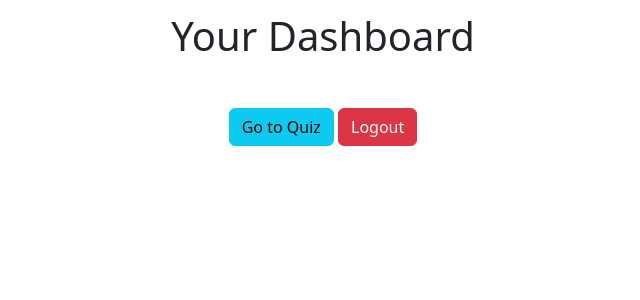
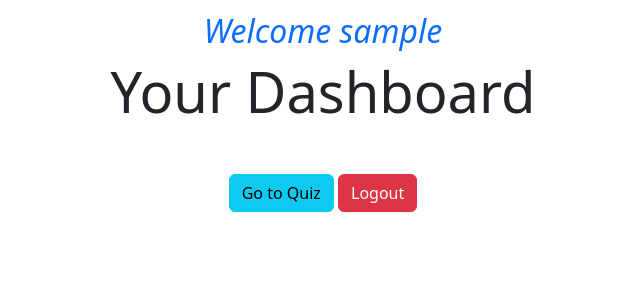
Before and after one commit to Francis-7/fullstack_portfolio_project, a Django app: template quizProject/quizApp/templates/quizApp/dashboard.html in a window 1280 px wide. Shown: the part 64-364 px from the top of the page, without its empty margins (317-957 px from the left). Run offline with Django 5.2, Linux system fonts and the light colour scheme; the template is opened without the code that fills it: values that come from a table or form of the project are taken from there, others are empty; tables that the repository leaves empty hold one stand-in row (values such as "Sample post").

Commit message:
added user profile name to the dashboard

```diff
--- a/quizProject/quizApp/templates/quizApp/dashboard.html
+++ b/quizProject/quizApp/templates/quizApp/dashboard.html
@@ -7,7 +7,9 @@
 
 {% block content %}
     <div class="text-center">
-        <h1>Your Dashboard</h1>
+        <h2 class="fst-italic fw-light text-primary">Welcome {{ profile.user }}</h2>
+
+        <h1 class="display-4">Your Dashboard</h1>
     </div>
     <div class="text-center mt-5">
         <a href="{% url 'quiz_list' %}" class="btn btn-info"
```
